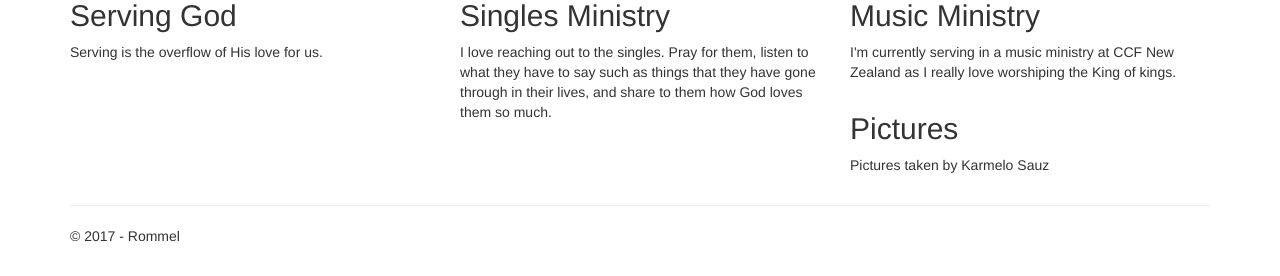
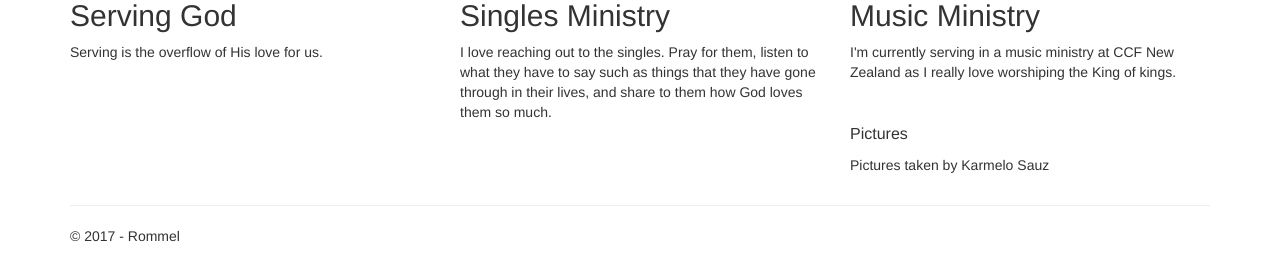
Before and after one commit to r0mm3L/melzflask11, a Flask app: page / in a window 1280 px wide. Shown: the part 690-966 px from the top of the page. Run offline with Flask 2, Linux system fonts and the light colour scheme; some libraries are stand-ins or nearby versions.

Commit message:
some changes 7

```diff
--- a/FlaskWebProject1/templates/index.html
+++ b/FlaskWebProject1/templates/index.html
@@ -79,7 +79,7 @@
             <p>I'm currently serving in a music ministry at CCF New Zealand as I really love worshiping the King of kings.</p>
         </div>
         <div class="col-md-4">
-            <h2>Pictures</h2>
+            <h2><font size="3">Pictures</font></h2>
             <p>Pictures taken by Karmelo Sauz</p>
         </div>
     </div>
```
